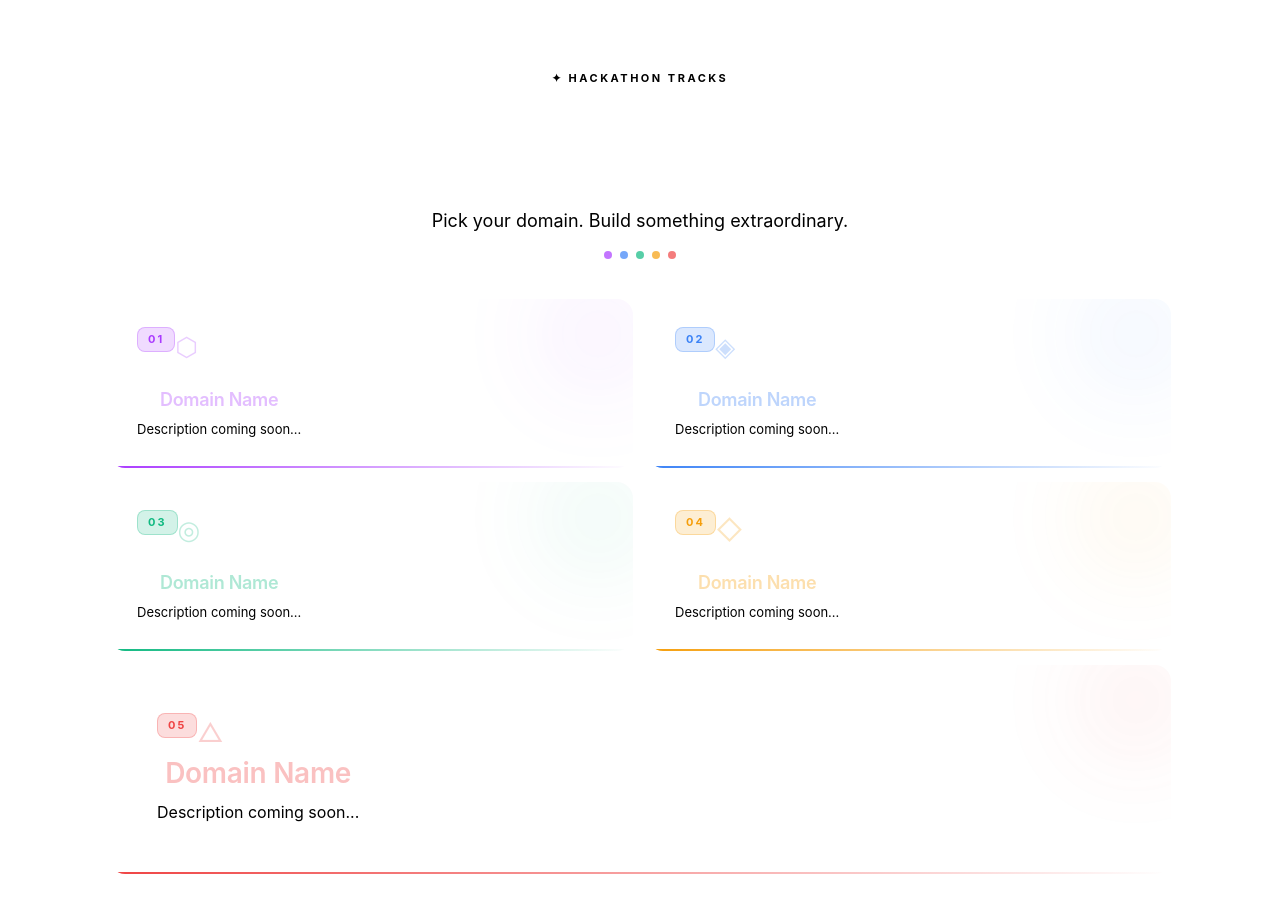
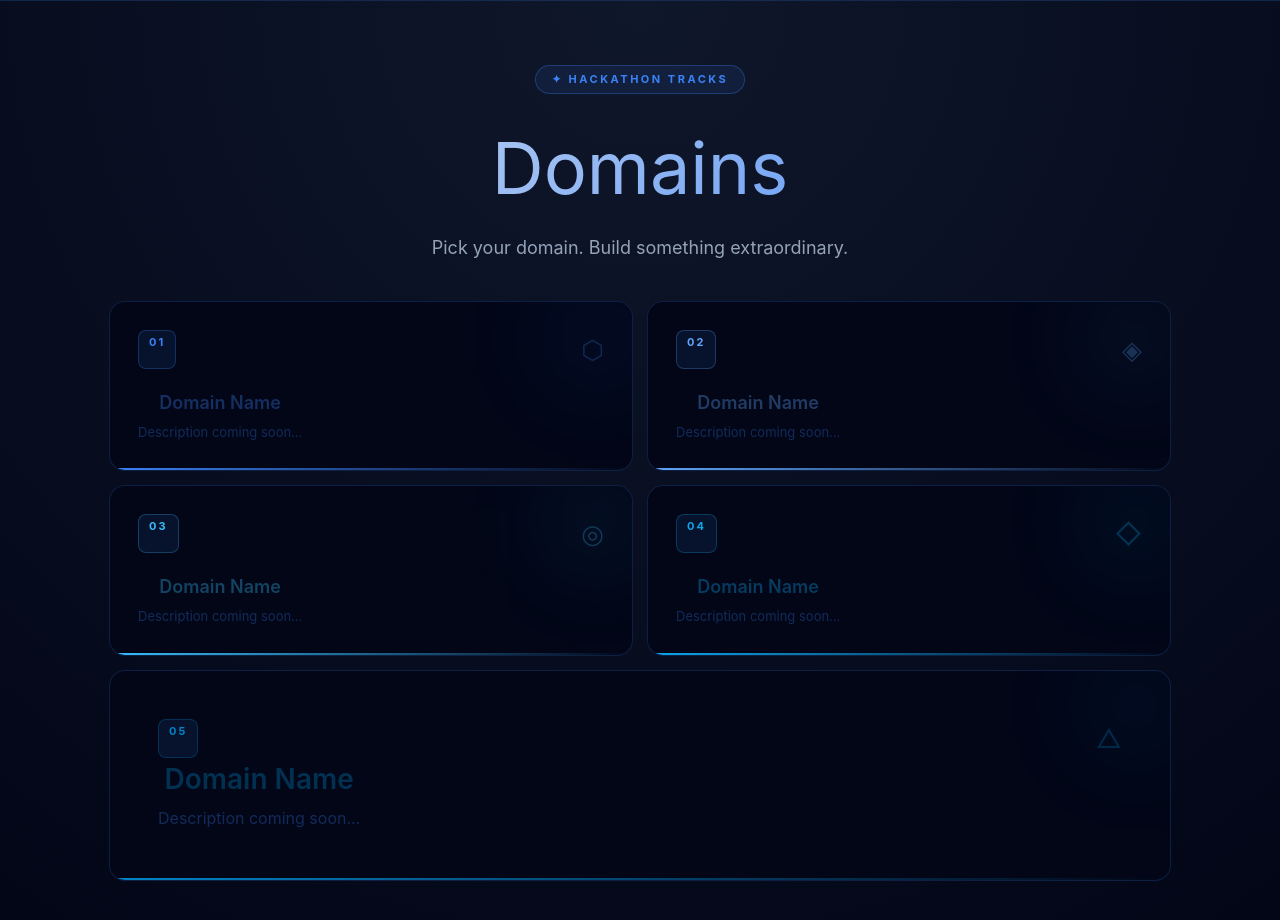
Before and after one commit to RohanAM6606/Hackathon-10.0, a React (Vite) app: page / in a window 1280 px wide. Shown: the top 920 px of the page. Built offline with nearby package versions, Linux system fonts and the light colour scheme.

Commit message:
Merge PR domain section

```diff
--- a/src/Component/Domain/Domain.jsx
+++ b/src/Component/Domain/Domain.jsx
@@ -9,11 +9,11 @@ const domains = [
 ];
 
 const config = [
-  { number: "01", accent: "#aa3bff", glow: "rgba(170,59,255,0.18)", icon: "⬡" },
-  { number: "02", accent: "#3b82f6", glow: "rgba(59,130,246,0.18)", icon: "◈" },
-  { number: "03", accent: "#10b981", glow: "rgba(16,185,129,0.18)", icon: "◎" },
-  { number: "04", accent: "#f59e0b", glow: "rgba(245,158,11,0.18)", icon: "◇" },
-  { number: "05", accent: "#ef4444", glow: "rgba(239,68,68,0.18)", icon: "△" },
+  { number: "01", accent: "#3b82f6", glow: "rgba(59,130,246,0.18)", icon: "⬡" },
+  { number: "02", accent: "#60a5fa", glow: "rgba(96,165,250,0.18)", icon: "◈" },
+  { number: "03", accent: "#38bdf8", glow: "rgba(56,189,248,0.18)", icon: "◎" },
+  { number: "04", accent: "#0ea5e9", glow: "rgba(14,165,233,0.18)", icon: "◇" },
+  { number: "05", accent: "#0284c7", glow: "rgba(2,132,199,0.18)", icon: "△" },
 ];
 
 const DomainCard = ({ domain, cfg, gridArea }) => {
@@ -27,15 +27,15 @@ const DomainCard = ({ domain, cfg, gridArea }) => {
         gridArea,
         position: "relative",
         padding: gridArea === "c5" ? "48px" : "28px",
-        border: `1px solid ${hovered ? cfg.accent : "var(--border)"}`,
+        border: `1px solid ${hovered ? cfg.accent : "rgba(59,130,246,0.2)"}`,
         borderRadius: "16px",
         background: hovered
-          ? `linear-gradient(135deg, var(--bg) 50%, ${cfg.glow})`
-          : "var(--bg)",
+          ? `linear-gradient(135deg, #020617 60%, ${cfg.glow})`
+          : "#020617",
         overflow: "hidden",
         transition: "all 0.3s ease",
         transform: hovered ? "translateY(-5px)" : "translateY(0)",
-        boxShadow: hovered ? `0 20px 40px ${cfg.glow}` : "none",
+        boxShadow: hovered ? `0 12px 30px ${cfg.glow}` : "none",
         cursor: "default",
         display: "flex",
         flexDirection: "column",
@@ -45,59 +45,89 @@ const DomainCard = ({ domain, cfg, gridArea }) => {
       }}
     >
       {/* Glow orb */}
-      <div style={{
-        position: "absolute", top: "-30px", right: "-30px",
-        width: "130px", height: "130px", borderRadius: "50%",
-        background: cfg.glow, filter: "blur(45px)",
-        opacity: hovered ? 1 : 0.35, transition: "opacity 0.3s",
+      <div
+        style={{
+          position: "absolute",
+          top: "-30px",
+          right: "-30px",
+          width: "130px",
+          height: "130px",
+          borderRadius: "50%",
+          background: cfg.glow,
+          filter: "blur(45px)",
+          opacity: hovered ? 1 : 0.35,
+          transition: "opacity 0.3s",
           pointerEvents: "none",
-      }} />
+        }}
+      />
 
       {/* Top row */}
-      <div style={{ display: "flex", justifyContent: "space-between", alignItems: "flex-start" }}>
-        <span style={{
-          fontSize: "11px", fontWeight: "700", letterSpacing: "2px",
-          color: cfg.accent, background: cfg.glow,
-          border: `1px solid ${cfg.accent}44`, borderRadius: "8px", padding: "3px 10px",
-        }}>
+      <div style={{ display: "flex", justifyContent: "space-between", width: "100%" }}>
+        <span
+          style={{
+            fontSize: "11px",
+            fontWeight: "700",
+            letterSpacing: "2px",
+            color: cfg.accent,
+            background: "rgba(59,130,246,0.1)",
+            border: `1px solid ${cfg.accent}44`,
+            borderRadius: "8px",
+            padding: "3px 10px",
+          }}
+        >
           {cfg.number}
         </span>
-        <span style={{
-          fontSize: "26px", color: cfg.accent,
+
+        <span
+          style={{
+            fontSize: "26px",
+            color: cfg.accent,
             opacity: hovered ? 1 : 0.25,
-          transition: "opacity 0.3s, transform 0.3s",
-          transform: hovered ? "scale(1.2) rotate(10deg)" : "scale(1) rotate(0deg)",
-        }}>
+            transition: "0.3s",
+            transform: hovered ? "scale(1.2) rotate(10deg)" : "none",
+          }}
+        >
           {cfg.icon}
         </span>
       </div>
 
       {/* Content */}
       <div style={{ marginTop: gridArea === "c5" ? "0" : "20px" }}>
-        <h2 style={{
+        <h2
+          style={{
             fontSize: gridArea === "c5" ? "28px" : "18px",
             fontWeight: "600",
-          color: domain.title ? "var(--text-h)" : `${cfg.accent}55`,
-          marginBottom: "6px", letterSpacing: "-0.3px",
-        }}>
+            color: domain.title ? "#e2e8f0" : `${cfg.accent}55`,
+            marginBottom: "6px",
+          }}
+        >
           {domain.title || "Domain Name"}
         </h2>
-        <p style={{
+
+        <p
+          style={{
             fontSize: gridArea === "c5" ? "16px" : "13px",
-          color: domain.desc ? "var(--text)" : "var(--border)",
+            color: domain.desc ? "#94a3b8" : "rgba(59,130,246,0.3)",
             lineHeight: "1.6",
-        }}>
+          }}
+        >
           {domain.desc || "Description coming soon..."}
         </p>
       </div>
 
       {/* Bottom bar */}
-      <div style={{
-        position: "absolute", bottom: 0, left: 0, right: 0,
+      <div
+        style={{
+          position: "absolute",
+          bottom: 0,
+          left: 0,
+          right: 0,
           height: hovered ? "3px" : "2px",
           background: `linear-gradient(90deg, ${cfg.accent}, transparent)`,
-        borderRadius: "0 0 16px 16px", transition: "height 0.3s",
-      }} />
+          borderRadius: "0 0 16px 16px",
+          transition: "height 0.3s",
+        }}
+      />
     </div>
   );
 };
@@ -106,11 +136,24 @@ const Domain = () => {
   return (
     <>
       <style>{`
+        :root {
+          --bg: #020617;
+          --text: #94a3b8;
+          --text-h: #e2e8f0;
+          --border: rgba(59,130,246,0.2);
+          --accent: #3b82f6;
+          --accent-bg: rgba(59,130,246,0.1);
+          --accent-border: rgba(59,130,246,0.3);
+        }
+
+        body {
+          background: radial-gradient(circle at top, #0f172a, #020617);
+        }
+
         #domains-wrapper {
           padding: 64px 32px;
           border-top: 1px solid var(--border);
           text-align: center;
-          box-sizing: border-box;
         }
 
         #domains-grid {
@@ -125,23 +168,15 @@ const Domain = () => {
           margin: 0 auto;
         }
 
-        @media (max-width: 900px) {
-          #domains-wrapper {
-            padding: 48px 24px;
-          }
-          #domains-grid {
-            grid-template-columns: repeat(2, 1fr);
-            grid-template-areas:
-              "c1 c2"
-              "c3 c4"
-              "c5 c5";
-          }
-        }
-
         @media (max-width: 480px) {
           #domains-grid {
             grid-template-columns: 1fr;
-            grid-template-areas: "c1" "c2" "c3" "c4" "c5";
+            grid-template-areas:
+              "c1"
+              "c2"
+              "c3"
+              "c4"
+              "c5";
           }
         }
       `}</style>
@@ -149,44 +184,50 @@ const Domain = () => {
       <div id="domains-wrapper">
         {/* Header */}
         <div style={{ marginBottom: "40px" }}>
-          <span style={{
-            display: "inline-flex", alignItems: "center", gap: "6px",
-            fontSize: "11px", fontWeight: "700", letterSpacing: "2.5px",
-            textTransform: "uppercase", color: "var(--accent)",
-            background: "var(--accent-bg)", border: "1px solid var(--accent-border)",
-            borderRadius: "999px", padding: "5px 16px", marginBottom: "20px",
-          }}>
+          <span
+            style={{
+              fontSize: "11px",
+              fontWeight: "700",
+              letterSpacing: "2.5px",
+              textTransform: "uppercase",
+              color: "#3b82f6",
+              background: "rgba(59,130,246,0.1)",
+              border: "1px solid rgba(59,130,246,0.3)",
+              borderRadius: "999px",
+              padding: "5px 16px",
+              marginBottom: "20px",
+              display: "inline-block",
+            }}
+          >
             ✦ Hackathon Tracks
           </span>
 
-          <h1 style={{
-            margin: "0 0 12px", fontSize: "72px", letterSpacing: "-2.5px",
-            lineHeight: "1.1", paddingBottom: "4px",
-            background: "linear-gradient(135deg, var(--text-h) 40%, var(--accent))",
-            WebkitBackgroundClip: "text", WebkitTextFillColor: "transparent",
-            backgroundClip: "text", color: "transparent",
-          }}>
+          <h1
+            style={{
+              fontSize: "72px",
+              marginBottom: "12px",
+              background: "linear-gradient(135deg, #e2e8f0, #3b82f6)",
+              WebkitBackgroundClip: "text",
+              WebkitTextFillColor: "transparent",
+            }}
+          >
             Domains
           </h1>
 
-          <p style={{ color: "var(--text)", fontSize: "18px", lineHeight: "1.6", margin: 0 }}>
+          <p style={{ color: "#94a3b8", fontSize: "18px" }}>
             Pick your domain. Build something extraordinary.
           </p>
-
-          <div style={{ display: "flex", gap: "8px", marginTop: "16px", justifyContent: "center" }}>
-            {config.map((c) => (
-              <div key={c.number} style={{
-                width: "8px", height: "8px", borderRadius: "50%",
-                background: c.accent, opacity: 0.7,
-              }} />
-            ))}
-          </div>
         </div>
 
         {/* Cards */}
         <div id="domains-grid">
           {domains.map((d, i) => (
-            <DomainCard key={d.id} domain={d} cfg={config[i]} gridArea={`c${i + 1}`} />
+            <DomainCard
+              key={d.id}
+              domain={d}
+              cfg={config[i]}
+              gridArea={`c${i + 1}`}
+            />
           ))}
         </div>
       </div>
```
Lines whose indentation alone changed are shown as unchanged.
